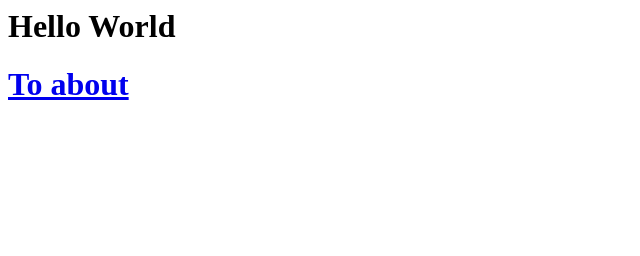
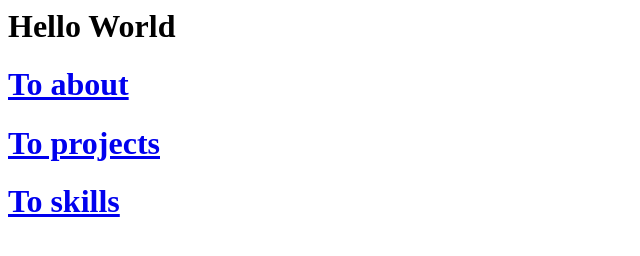
Before and after one commit to AaronJSchm/AaronJSchm.github.io, a plain HTML site: page index.html in a window 1280 px wide. Shown: the whole page, without its empty margins (0-640 px from the left). Drawn offline with Linux system fonts and the light colour scheme.

Commit message:
added projects and skills html

```diff
--- a/index.html
+++ b/index.html
@@ -1,2 +1,4 @@
 <h1>Hello World</h1>
 <a href="/about"> <h1>To about</h1></a>
+<a href="/projects"> <h1>To projects</h1></a>
+<a href="skills"> <h1>To skills</h1></a>
```
Also changed, not shown: projects.html (added), skills.html (added).
